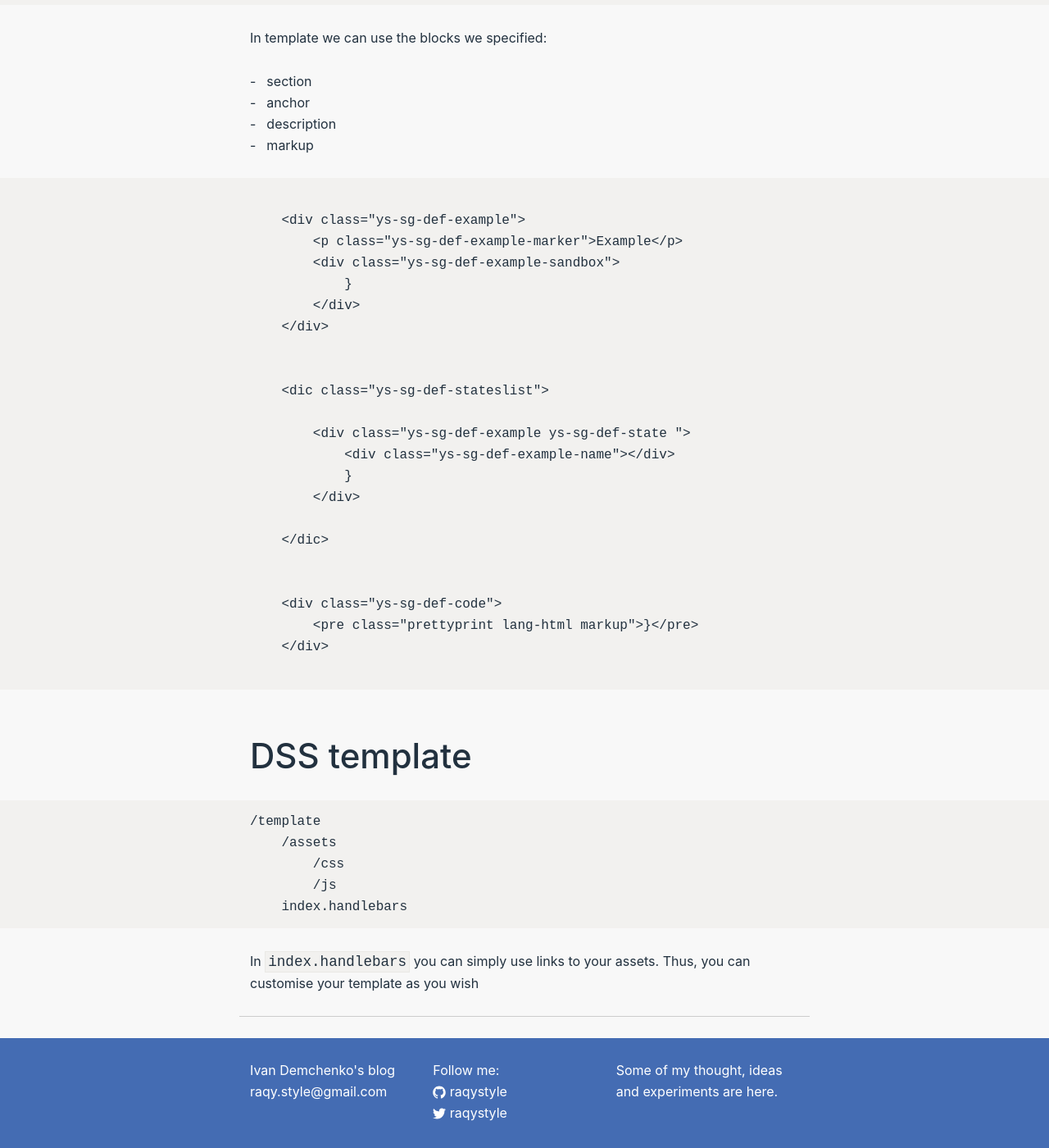
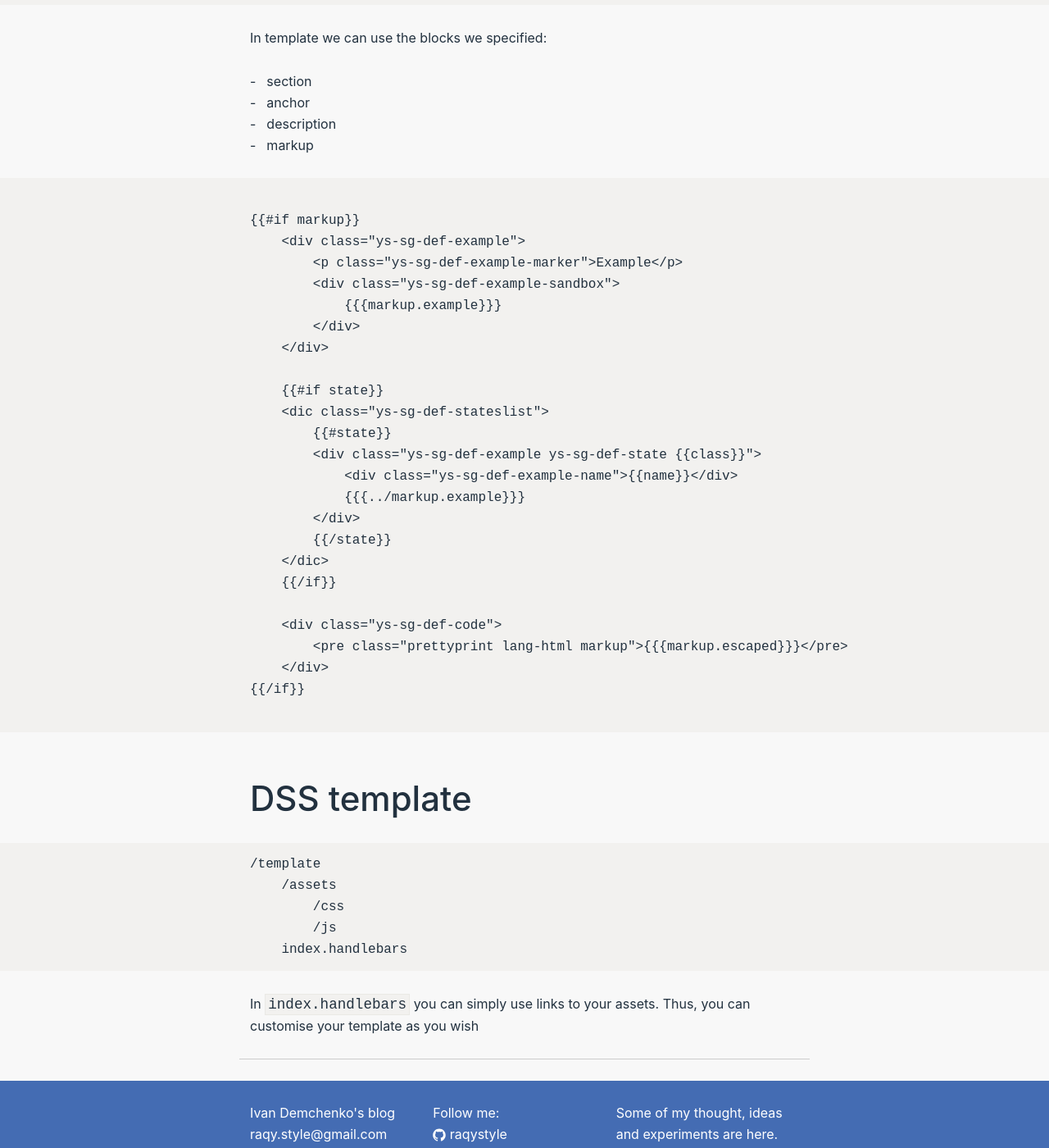
Before and after one commit to ivan-demchenko/ivan-demchenko.github.io, a Jekyll site: the page built from _posts/2015-03-14-generate-documentation-for-you-project.md, in a window 1280 px wide and 1400 px high, scrolled down 3160 px. Shown: the whole window at 82% size. Built offline with Jekyll 4.4.1, drawn with Linux system fonts in a browser that asks for light colours; comment, search, counter and statistics services are not loaded.

````diff
--- a/_posts/2015-03-14-generate-documentation-for-you-project.md
+++ b/_posts/2015-03-14-generate-documentation-for-you-project.md
@@ -98,7 +98,7 @@
 
 Thus you have structure like
 
-```
+```text
 files
     blocks
         name
@@ -114,6 +114,7 @@
 - markup
 
 ```
+{% raw %}
 {{#if markup}}
     <div class="ys-sg-def-example">
         <p class="ys-sg-def-example-marker">Example</p>
@@ -137,11 +138,12 @@
         <pre class="prettyprint lang-html markup">{{{markup.escaped}}}</pre>
     </div>
 {{/if}}
+{% endraw %}
 ```
 
 ## DSS template
 
-```
+```text
 /template
     /assets
         /css
````
Also changed, not shown: _posts/2016-08-30-one-more-way-to-implement-carousel.md (added, +54 -0 lines).
